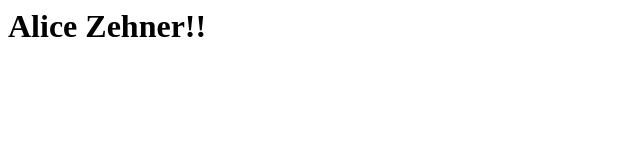
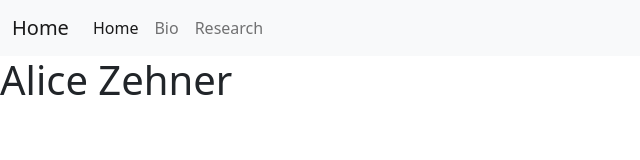
Before and after one commit to alicezehner/alicezehner.github.io, a plain HTML site: page index.html in a window 1280 px wide. Shown: the whole page, without its empty margins (0-640 px from the left). Drawn offline with nearby package versions, Linux system fonts and the light colour scheme.

Commit message:
navbar test

```diff
--- a/index.html
+++ b/index.html
@@ -1,7 +1,28 @@
 <html>
     <head>
+        <link href="https://cdn.jsdelivr.net/npm/bootstrap@5.1.3/dist/css/bootstrap.min.css" rel="stylesheet" integrity="sha384-1BmE4kWBq78iYhFldvKuhfTAU6auU8tT94WrHftjDbrCEXSU1oBoqyl2QvZ6jIW3" crossorigin="anonymous">
+        <title>
+            Alice Zehner
+        </title>
+    </head>
+    <body>
+        <nav class="navbar navbar-expand-lg navbar-light bg-light">
+            <div class="container-fluid">
+              <a class="navbar-brand" href="#">Home</a>
+              <button class="navbar-toggler" type="button" data-bs-toggle="collapse" data-bs-target="#navbarNavAltMarkup" aria-controls="navbarNavAltMarkup" aria-expanded="false" aria-label="Toggle navigation">
+                <span class="navbar-toggler-icon"></span>
+              </button>
+              <div class="collapse navbar-collapse" id="navbarNavAltMarkup">
+                <div class="navbar-nav">
+                  <a class="nav-link active" aria-current="page" href="#">Home</a>
+                  <a class="nav-link" href="#">Bio</a>
+                  <a class="nav-link" href="#">Research</a>
+                </div>
+              </div>
+            </div>
+          </nav>
         <h1>
-            Alice Zehner!!
+            Alice Zehner
         </h1>
-    </head>
+    </body>
 </html>
```
